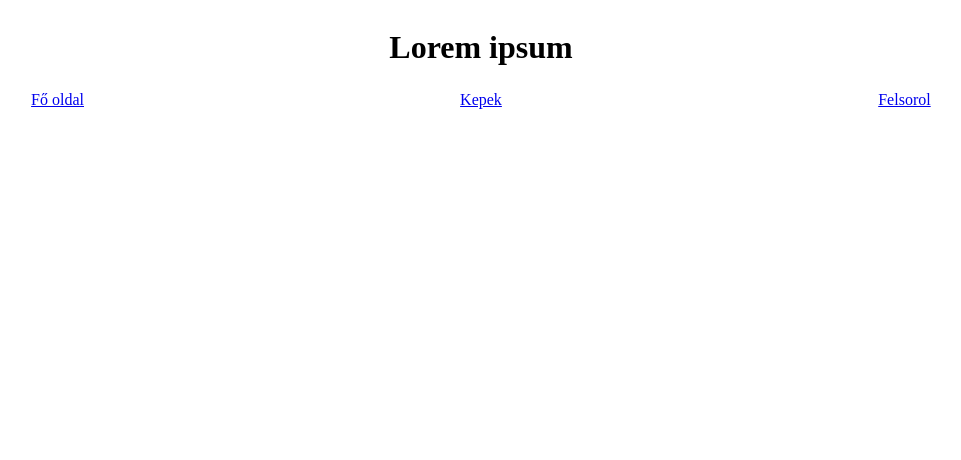
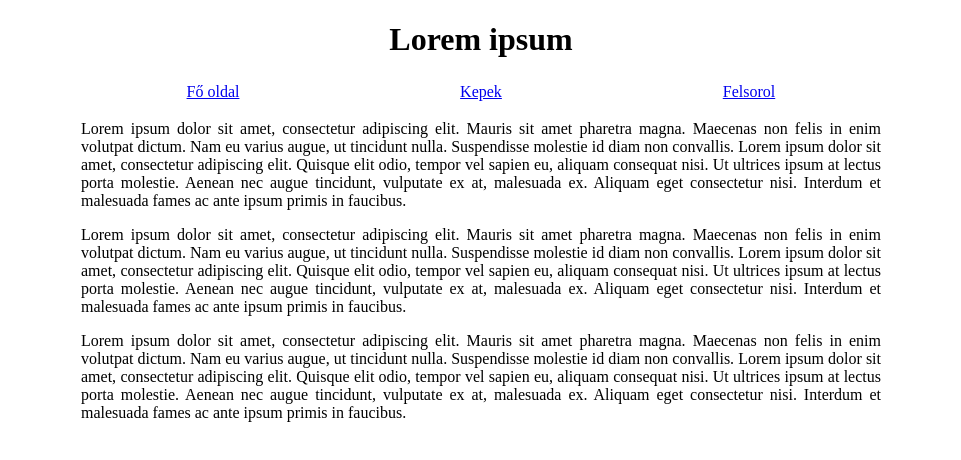
Before and after one commit to Kocsi-HorvathMartin/oneletrajz, a plain HTML site: page index.html in a window 1280 px wide. Shown: the whole page, without its empty margins (159-1120 px from the left). Drawn offline with Linux system fonts and the light colour scheme.

Commit message:
folyoszoveg_alap

```diff
--- a/index.html
+++ b/index.html
@@ -12,5 +12,13 @@
         <div id="g1"><a href="index.html">Fő oldal</a></div>
         <div id="g2"><a href="kepek.html">Kepek</a></div>
         <div id="g3"><a href="felsorolas.html">Felsorol</a></div>
+
+    <div id="torzs">
+        <p>Lorem ipsum dolor sit amet, consectetur adipiscing elit. Mauris sit amet pharetra magna. Maecenas non felis in enim volutpat dictum. Nam eu varius augue, ut tincidunt nulla. Suspendisse molestie id diam non convallis. Lorem ipsum dolor sit amet, consectetur adipiscing elit. Quisque elit odio, tempor vel sapien eu, aliquam consequat nisi. Ut ultrices ipsum at lectus porta molestie. Aenean nec augue tincidunt, vulputate ex at, malesuada ex. Aliquam eget consectetur nisi. Interdum et malesuada fames ac ante ipsum primis in faucibus.</p>
+
+        <p>Lorem ipsum dolor sit amet, consectetur adipiscing elit. Mauris sit amet pharetra magna. Maecenas non felis in enim volutpat dictum. Nam eu varius augue, ut tincidunt nulla. Suspendisse molestie id diam non convallis. Lorem ipsum dolor sit amet, consectetur adipiscing elit. Quisque elit odio, tempor vel sapien eu, aliquam consequat nisi. Ut ultrices ipsum at lectus porta molestie. Aenean nec augue tincidunt, vulputate ex at, malesuada ex. Aliquam eget consectetur nisi. Interdum et malesuada fames ac ante ipsum primis in faucibus.</p>
+
+        <p>Lorem ipsum dolor sit amet, consectetur adipiscing elit. Mauris sit amet pharetra magna. Maecenas non felis in enim volutpat dictum. Nam eu varius augue, ut tincidunt nulla. Suspendisse molestie id diam non convallis. Lorem ipsum dolor sit amet, consectetur adipiscing elit. Quisque elit odio, tempor vel sapien eu, aliquam consequat nisi. Ut ultrices ipsum at lectus porta molestie. Aenean nec augue tincidunt, vulputate ex at, malesuada ex. Aliquam eget consectetur nisi. Interdum et malesuada fames ac ante ipsum primis in faucibus.</p>
+    </div>
 </body>
 </html>
--- a/stilus.css
+++ b/stilus.css
@@ -1,4 +1,6 @@
 body{
+    max-width: 800px;
+    margin: auto;
     display: grid;
     grid-template-columns: 33% auto 33%;
     grid-gap: 3px;
@@ -23,3 +25,8 @@ h1{
     text-align: center;
     grid-column: 1/4;
 }
+
+#torzs{
+    grid-column: 1/4;
+    text-align: justify;
+}
```
